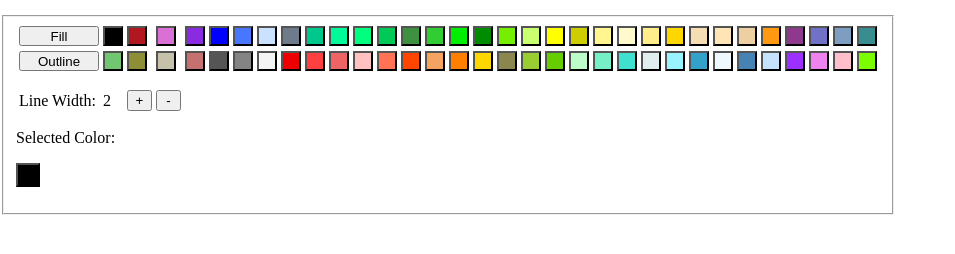
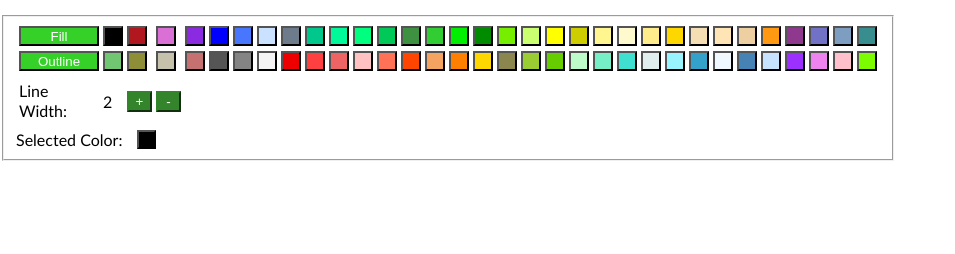
Before and after one commit to Ernech/reto-4-errores-lenguajes-programaci-n, a Flask app: page / in a window 1280 px wide. Shown: the part 510-764 px from the top of the page, without its empty margins (0-955 px from the left). Run offline with Flask 3, Linux system fonts and the light colour scheme; some libraries are stand-ins or nearby versions.

Commit message:
Adding styles

```diff
--- a/mouse-painter/static/script.js
+++ b/mouse-painter/static/script.js
@@ -12,7 +12,7 @@ const lineWidth = document.getElementById("lineWidth")
 const lineWidthCount = 1
 const pencilButton = document.getElementById("penciltool")
 const selectedColor = document.getElementById("selected-color")
-selectedColor.style=`background-color: #000000; height: 20px; width: 20px; border-width: 2px; border-style: outset; border-color: #000000; `;
+selectedColor.style=`background-color: #000000; height: 15px; width: 15px; border-width: 2px; border-style: outset; border-color: #000000; margin:0;`;
 lineWidth.innerText=ctx.lineWidth
 const pencil = ()=>{
 
@@ -188,7 +188,7 @@ function eraser(){
 function color(colorValue){
     ctx.strokeStyle = colorValue;
     ctx.fillStyle = colorValue;
-    selectedColor.style=`background-color: ${colorValue}; height: 20px; width: 20px; border-width: 2px; border-style: outset; border-color: #000000; `;
+    selectedColor.style=`background-color: ${colorValue}; height: 15px; width: 15px; border-width: 2px; border-style: outset; border-color: #000000; margin:0;`;
 }
 
 function add_pixel(){
--- a/mouse-painter/static/styles.css
+++ b/mouse-painter/static/styles.css
@@ -1,7 +1,6 @@
-h1{
+
+#selected-color-label, #line-width-label, #lineWidth{
     font-family: 'Gill Sans', 'Gill Sans MT', Calibri, 'Trebuchet MS', sans-serif;
-    margin: auto;
-
 }
 #main-container{
     display: grid;
@@ -110,3 +109,9 @@ h1{
     -moz-border-radius: 0 15px 15px 0;
     box-shadow: rgba(0, 0, 0, .75) 0 2px 6px;
 }
+
+#pixel_plus, #pixel_minus{
+    background-color: #33842a;
+    color: #ffffff;
+    border-color: #33842a;
+}
--- a/mouse-painter/templates/paint.html
+++ b/mouse-painter/templates/paint.html
@@ -27,7 +27,7 @@
         <fieldset id="colorset">
         <table>
             <tr>
-                <td><button style="height: 20px; width: 80px;" onclick="fill()">Fill</button>
+                <td><button style="height: 20px; width: 80px; background-color: #35d128; color:#ffffff;" onclick="fill()">Fill</button>
                 <td><button style="background-color: #000000; height: 20px; width: 20px;" onclick="color('#000000')"></button>
                 <td><button style="background-color: #B0171F; height: 20px; width: 20px;" onclick="color('#B0171F')"></button>
                 <td><button style="background-color: #DA70D6; height: 20px; width: 20px;" onclick="color('#DA70D6')"></button>
@@ -63,7 +63,7 @@
 
             </tr>
             <tr>
-                <td><button style="height: 20px; width: 80px" onclick="outline()">Outline</button>
+                <td><button style="height: 20px; width: 80px; background-color: #35d128; color:#ffffff;" onclick="outline()">Outline</button>
                 <td><button style="background-color: #71C671; height: 20px; width: 20px;" onclick="color('#71C671')"></button>
                 <td><button style="background-color: #8E8E38; height: 20px; width: 20px;" onclick="color('#8E8E38')"></button>
                 <td><button style="background-color: #C5C1AA; height: 20px; width: 20px;" onclick="color('#C5C1AA')"></button>
@@ -98,14 +98,16 @@
                 <td><button style="background-color: #7CFC00; height: 20px; width: 20px;" onclick="color('#7CFC00')"></button>
             </tr>
             <tr>
-                <td><label>Line Width:</label></td>
+                <td><label id="line-width-label">Line Width:</label></td>
                 <td><p id="lineWidth">0</p></td>
                 <td><button id="pixel_plus" type="button" onclick="add_pixel()" style="width: 25px;">+</button></td>
                 <td><button id="pixel_minus" type="button" onclick="reduce_pixel()" style="width: 25px;">-</button></td>
             </tr>
             </table>
-
-            <label style="width:100%">Selected Color: <p id="selected-color"></p></label>
+            <div style="display: flex; flex-direction:row; gap:15px">
+                <label id="selected-color-label">Selected Color: </label>
+                <p id="selected-color"></p>
+            </div>
             </fieldset>
             <script src="http://code.jquery.com/jquery-1.8.3.js"></script>
             <script src=" {{ url_for('static', filename='script.js') }}"></script>
```
